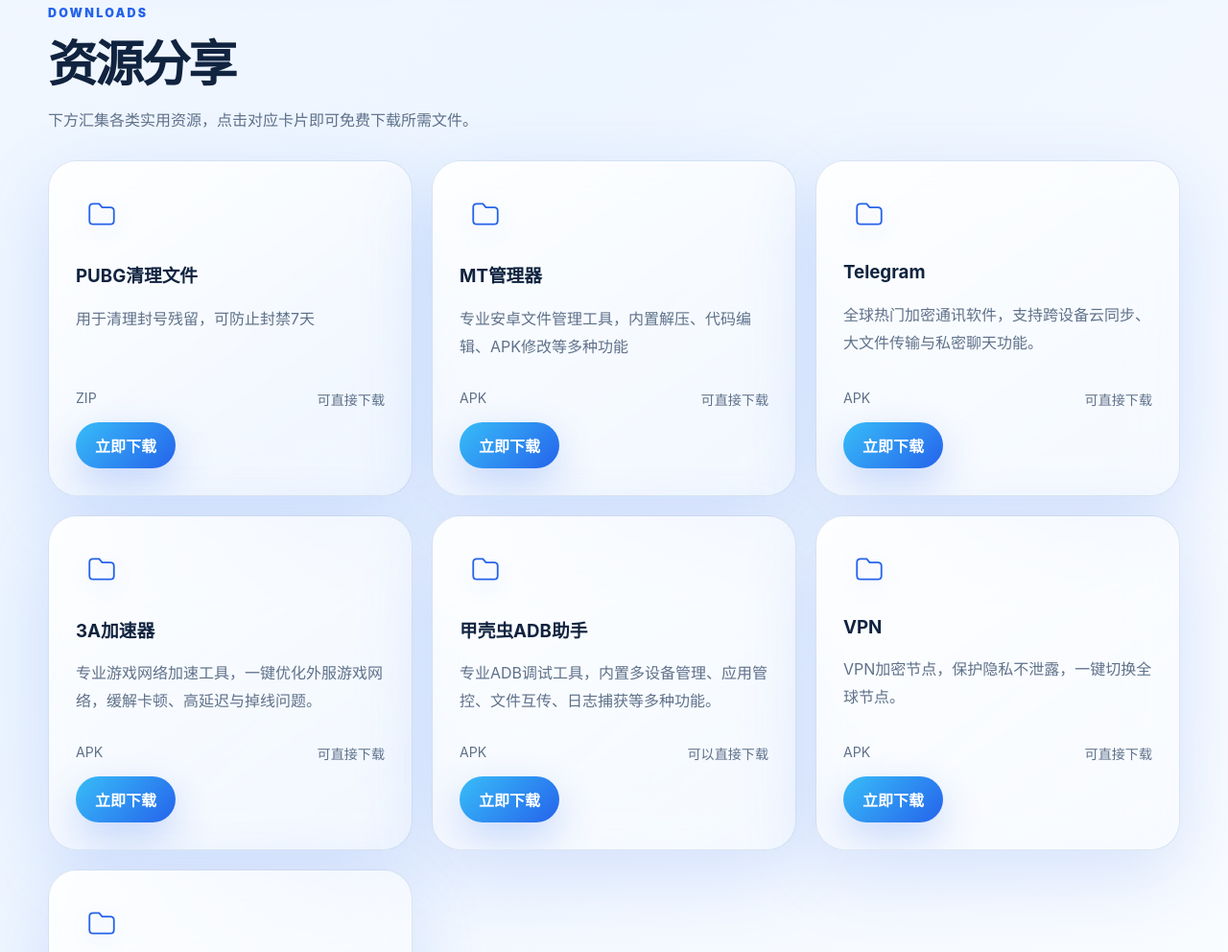
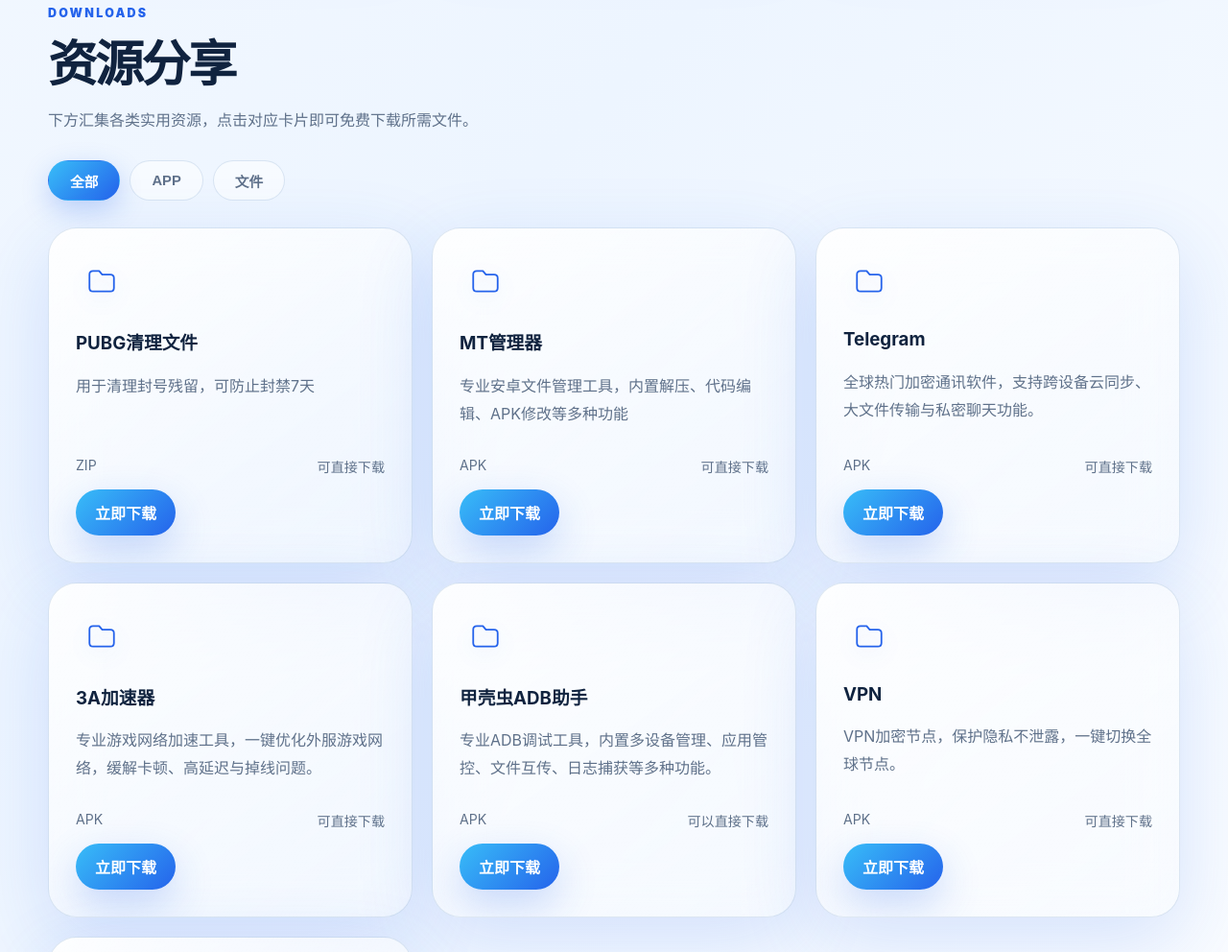
Before and after one commit to Zy-api/Az, a plain HTML site: page index.html in a window 1280 px wide. Shown: the part 1413-2405 px from the top of the page at 96% size. Drawn offline with Linux system fonts and the light colour scheme.

Commit message:
Add files via upload

```diff
--- a/index.html
+++ b/index.html
@@ -429,6 +429,41 @@
       font-size: 0.88rem;
     }
 
+    .filter-bar {
+      display: flex;
+      gap: 10px;
+      margin-bottom: 28px;
+      flex-wrap: wrap;
+    }
+
+    .filter-btn {
+      display: inline-flex;
+      align-items: center;
+      justify-content: center;
+      min-height: 42px;
+      padding: 0 22px;
+      border: 1px solid var(--line);
+      border-radius: 999px;
+      color: var(--muted);
+      background: rgba(255, 255, 255, 0.5);
+      font-weight: 900;
+      font-size: 0.92rem;
+      cursor: pointer;
+      transition: 0.2s ease;
+    }
+
+    .filter-btn:hover {
+      color: var(--text);
+      border-color: rgba(37, 99, 235, 0.3);
+    }
+
+    .filter-btn.active {
+      color: #fff;
+      border-color: transparent;
+      background: linear-gradient(135deg, var(--cyan), var(--accent));
+      box-shadow: 0 10px 28px rgba(37, 99, 235, 0.25);
+    }
+
     .site-footer {
       width: min(1180px, calc(100% - 40px));
       margin: 0 auto;
@@ -612,6 +647,12 @@
         <p data-site="downloadsText">这里先放了一个示例下载。你要换成自己的文件时，把按钮链接里的内容改成你的文件地址即可。</p>
       </div>
 
+      <div class="filter-bar" id="filterBar">
+        <button class="filter-btn active" data-filter="all" type="button">全部</button>
+        <button class="filter-btn" data-filter="app" type="button">APP</button>
+        <button class="filter-btn" data-filter="file" type="button">文件</button>
+      </div>
+
       <div class="file-grid" id="downloadsGrid"></div>
     </section>
 
@@ -668,7 +709,20 @@
       { icon: "folder", title: "高级展示位", description: "这里可以展示产品资料、安装包、课程附件、压缩包或其他资源。", type: "PREMIUM", meta: "展示卡片", button: "发布到 Pages", primary: false, url: "#about" }
     ];
     const files = Array.isArray(content.files) && content.files.length ? content.files : defaultFiles;
-    downloadsGrid.innerHTML = files.map((file) => `
+
+    function isAppFile(file) {
+      const t = (file.type || "").toUpperCase().trim();
+      return t === "APK" || t === "APP" || t === "IPA" || t === "APK应用" || t === "应用";
+    }
+
+    function renderFiles(filter) {
+      let list = files;
+      if (filter === "app") {
+        list = files.filter(isAppFile);
+      } else if (filter === "file") {
+        list = files.filter((f) => !isAppFile(f));
+      }
+      downloadsGrid.innerHTML = list.map((file) => `
         <article class="file-card">
           <div>
             <div class="file-icon">${ICON_LIBRARY[file.icon] || ICON_LIBRARY.cloud}</div>
@@ -684,6 +738,18 @@
           </div>
         </article>
       `).join("");
+    }
+
+    renderFiles("all");
+
+    const filterBar = document.getElementById("filterBar");
+    filterBar.addEventListener("click", (e) => {
+      const btn = e.target.closest(".filter-btn");
+      if (!btn) return;
+      filterBar.querySelectorAll(".filter-btn").forEach((b) => b.classList.remove("active"));
+      btn.classList.add("active");
+      renderFiles(btn.dataset.filter);
+    });
   </script>
 </body>
 </html>
```
Lines whose indentation alone changed are shown as unchanged.
